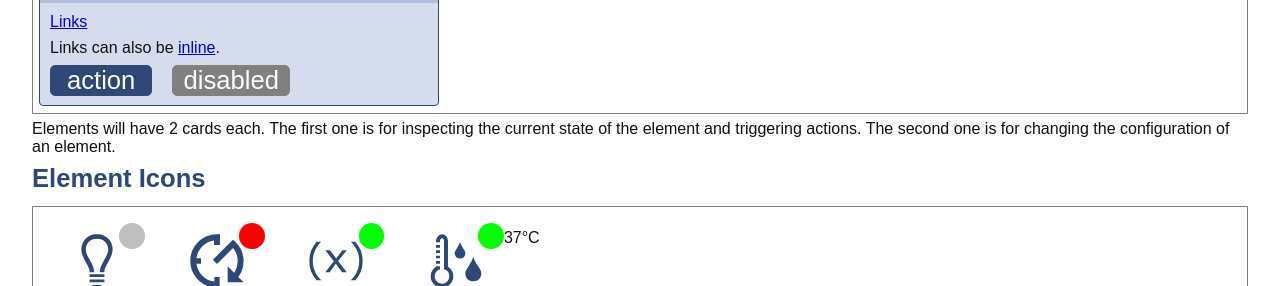
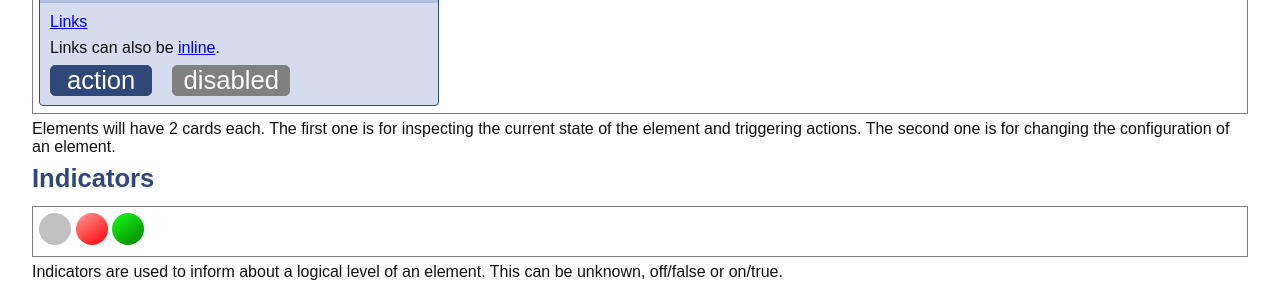
Before and after one commit to HomeDing/WebFiles, a website: page style.htm in a window 1280 px wide. Shown: the part 492-778 px from the top of the page. Drawn offline with Linux system fonts and the light colour scheme.

```diff
--- a/iotstyle.scss
+++ b/iotstyle.scss
@@ -7,6 +7,9 @@
 $u-heading: #304878; // any headlines
 $u-connect: #00cc00; // connectivity / net
 $u-background: #d4dced; // connectivity / net
+
+$u-on: green;
+$u-off: red;
 
 /* main */
 
@@ -339,24 +342,13 @@
     width: 4rem;
   }
 
-  >.flag {
+  >.u-indicator {
     position: absolute;
-    display: inline-block;
     top: 0;
     left: 4.4rem;
-    height: 1.6rem;
-    width: 1.6rem;
-    border-radius: 0.8rem;
-    text-align: center;
-    background-color: silver;
-  }
-
-  >.flag[value="1"] {
-    background-color: lime;
-  }
-
-  >.flag[value="0"] {
-    background-color: red;
+    height: 1.4rem;
+    width: 1.4rem;
+    border-radius: 0.7rem;
   }
 
   >.id {
@@ -379,6 +371,24 @@
   }
 }
 
+/* === Indicators === */
+
+.u-indicator {
+  display: inline-block;
+  height: 2rem;
+  width: 2rem;
+  border-radius: 1rem;
+  text-align: center;
+  background-color: silver;
+}
+
+.u-indicator[value="1"] {
+  background-image: linear-gradient(145deg, lighten($u-on, 30%), $u-on);
+}
+
+.u-indicator[value="0"] {
+  background-image: linear-gradient(145deg, lighten($u-off, 30%), $u-off);
+}
 
 /* === SWITCH === */
 
--- a/style.htm
+++ b/style.htm
@@ -58,35 +58,43 @@
     <p>Elements will have 2 cards each. The first one is for inspecting the current state of the element and triggering
       actions. The second one is for changing the configuration of an element.</p>
 
+    <h2>Indicators</h2>
+    <div class="c">
+      <span class="u-indicator"></span>
+      <span class="u-indicator" value="0"></span>
+      <span class="u-indicator" value="1"></span>
+    </div>
+    <p>Indicators are used to inform about a logical level of an element. This can be unknown, off/false or on/true.</p>
+
     <h2>Element Icons</h2>
     <div class="c">
       <span class="element">
         <img src="/i/bulb.svg">
-      <span class="flag"></span>
+      <span class="u-indicator"></span>
       <span class="id">Entry</span>
       </span>
 
       <span class="element">
       <img src="/i/timer.svg" />
-      <span class="flag" value="0"></span>
+      <span class="u-indicator" value="0"></span>
       <span class="id">GardenWater</span>
       </span>
 
       <span class="element">
       <img src="/i/value.svg" />
-      <span class="flag" value="1"></span>
+      <span class="u-indicator" value="1"></span>
       <span class="id">volume</span>
       </span>
 
       <span class="element wide">
         <img src="/i/dht.svg" />
-        <span class="flag" value="1"></span>
+        <span class="u-indicator" value="1"></span>
       <span class="id">kitchen</span>
       <span class="info">37°C</span>
       </span>
     </div>
     <p>Elements can be placed on maps and dashboard by using the element icons. Some elements provide a on/off value
-      that can be shown as a red and green flag. Other elements do have a main value that can be shown aside the
+      that can be shown as a red and green indicator. Other elements do have a main value that can be shown aside the
       element.
     </p>
     <h2>Switch</h2>
@@ -100,6 +108,9 @@
       </div>
     </div>
   </div>
+
+  </div>
+
 
   <script>
     function toggle(evt) {
```
Also changed, not shown: iotstyle.css, iotstyle.min.css.
